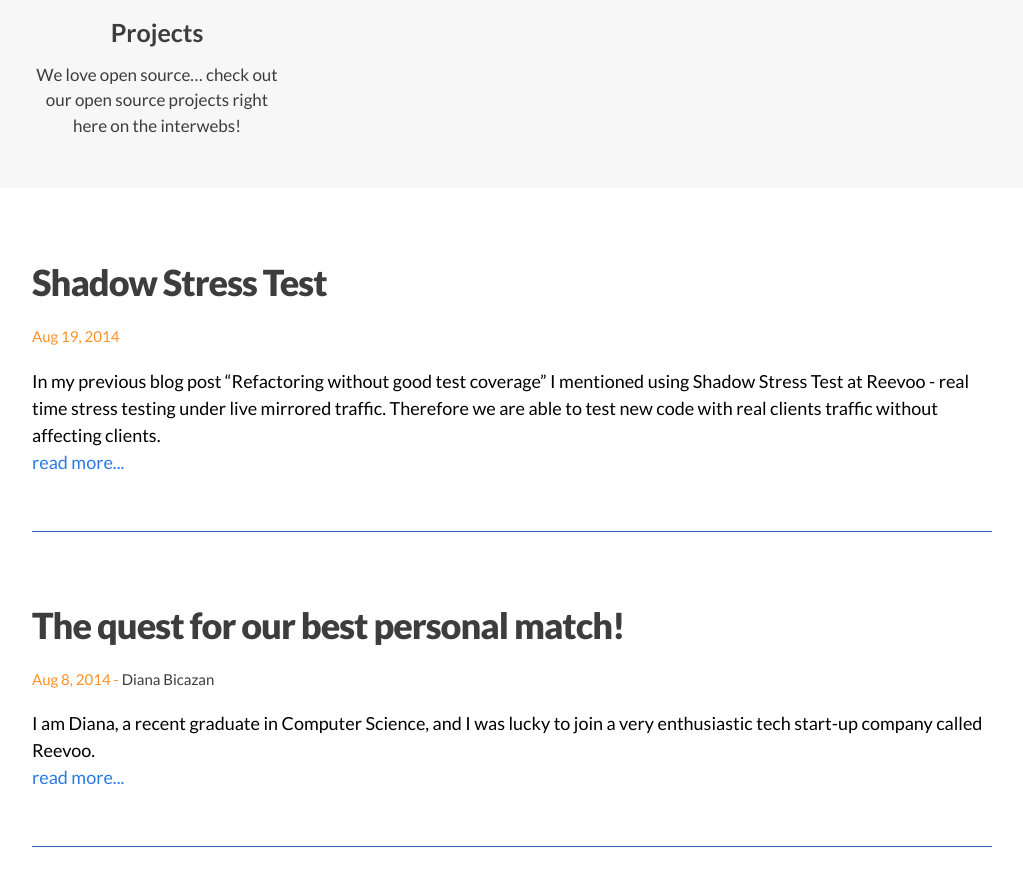
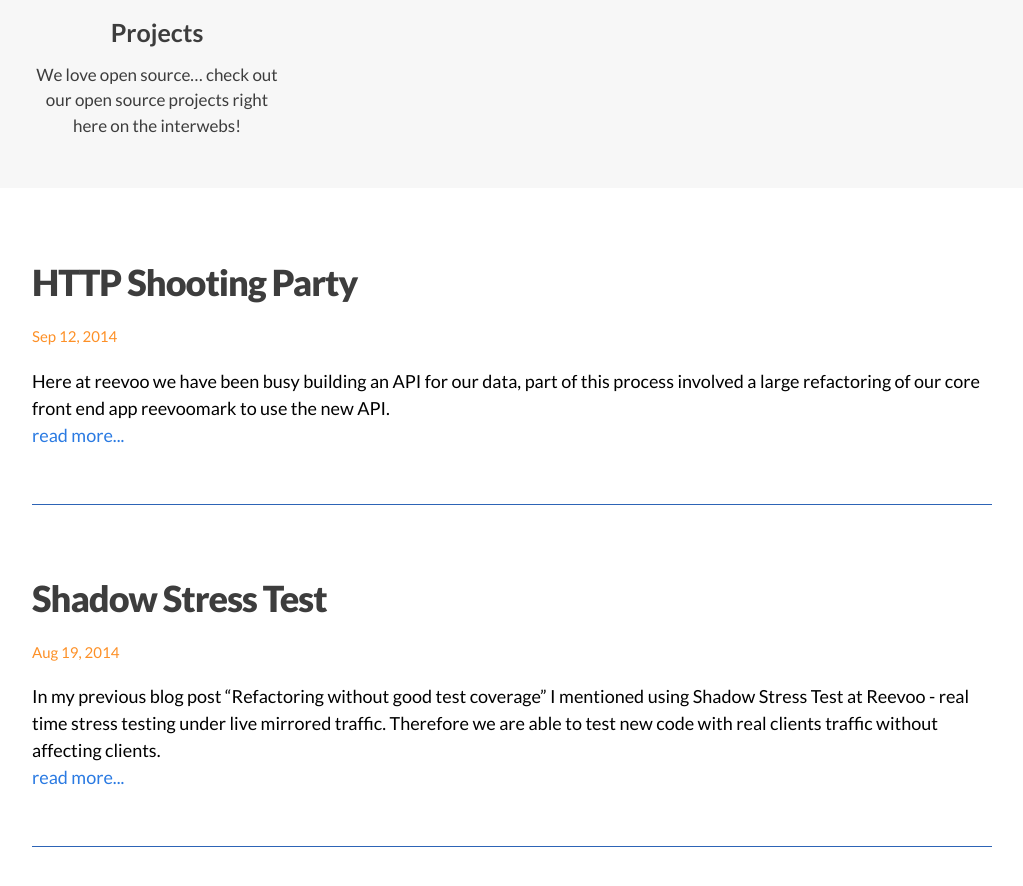
Before and after one commit to reevoo/reevoo.github.io, a Jekyll site: the page built from index.html, in a window 1280 px wide and 900 px high, scrolled down 1249 px. Shown: the top 886 px of the window, without its empty margins (128-1151 px from the left). Built offline with Jekyll 4.4.1, drawn with Linux system fonts in a browser that asks for light colours; some of the changed text lies outside the part shown.

Commit message:
Updated to todays date.

```diff
--- a/_posts/2014-07-28-http-shooting-party.markdown
+++ b/_posts/2014-09-12-http-shooting-party.markdown
@@ -1,9 +1,10 @@
 ---
 layout: post
 title:  "HTTP Shooting Party"
-date:   2014-07-28 12:09:17
+date:   2014-09-12 12:09:17
 categories: blog
 navId: blog
+excerpt: Here at reevoo we have been busy building an API for our data, part of this process involved a large refactoring of our core front end app reevoomark to use the new API.
 ---
 
 ![HTTP Shooting Party](/assets/http-shooting-party.jpg)
```
